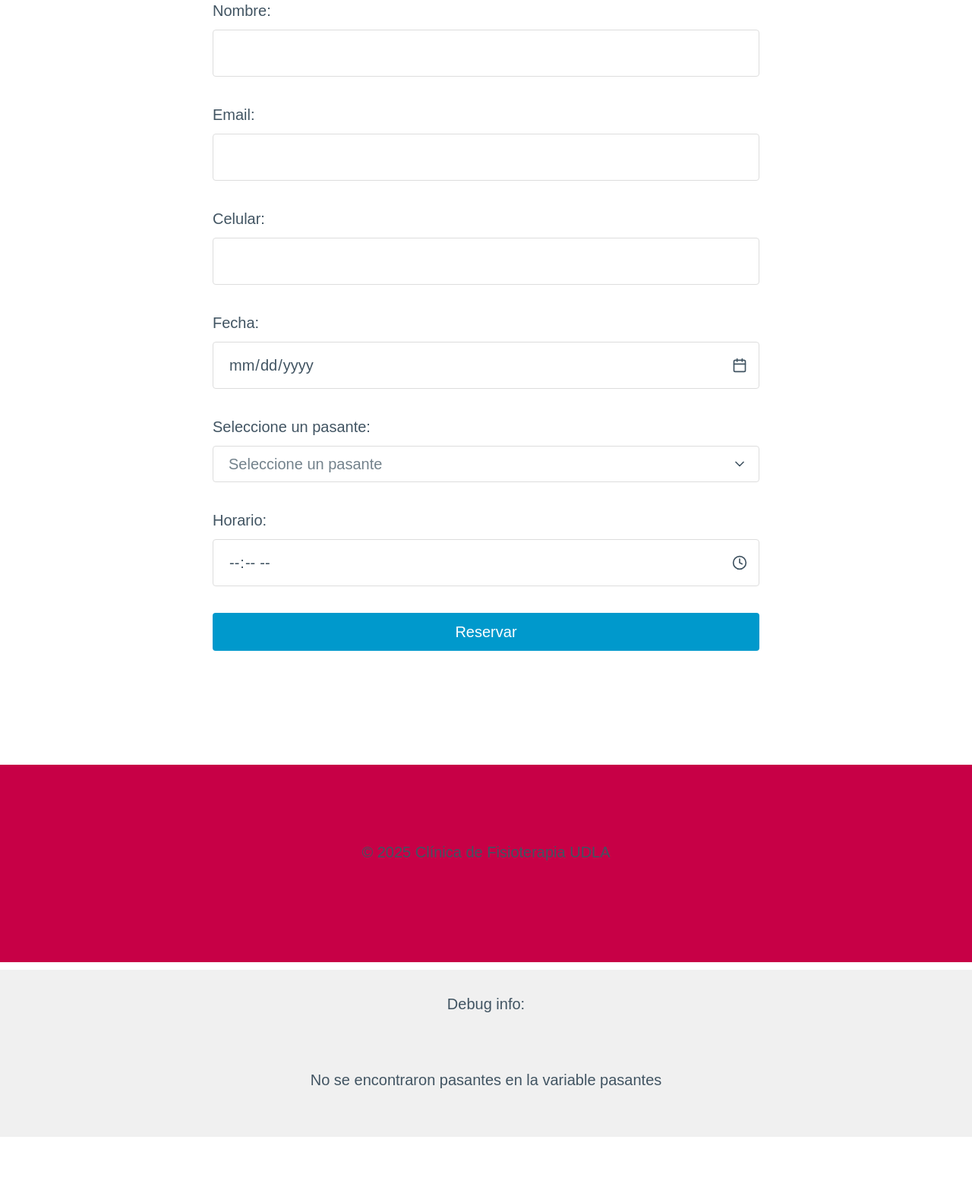
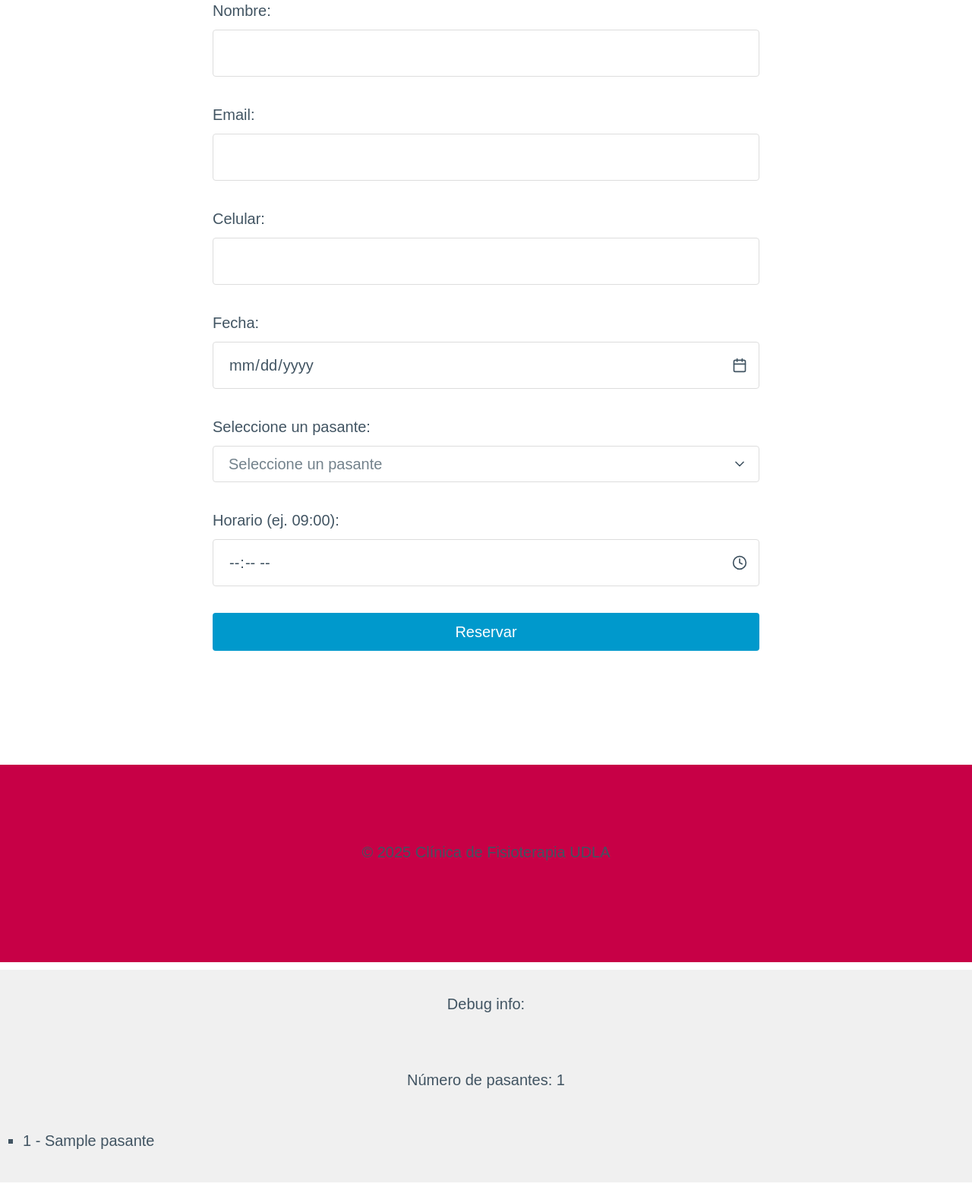
Before and after one commit to MateoRosero/CARF, a Flask app: page /reservar in a window 1280 px wide. Shown: the part 366-1933 px from the top of the page at 76% size. Before the commit the page ends 1863 px from the top, so only its background shows below. Run offline with Flask 3, Linux system fonts and the light colour scheme; tables that the repository leaves empty hold one stand-in row (values such as "Sample post").

Commit message:
Se soluciono el error que no mostrbaba los pasantes,  se agregaron más pasantes ahora ya se realiza la reserva pero no lleva a la pagina de la confirmación pero  en la bd si se guarda la reserva

```diff
--- a/src/app.py
+++ b/src/app.py
@@ -1,4 +1,4 @@
-from flask import Flask, request, jsonify, render_template, redirect, url_for, session
+from flask import Flask, request, jsonify, render_template, redirect, url_for, session, flash
 from database import db, init_db
 from config import Config
 import os
@@ -108,21 +108,15 @@
 app.add_url_rule('/cancelar_reserva',
                 view_func=ReservaController.cancelar_reserva,
                 methods=['POST'])
-app.add_url_rule('/ver_pasantes',
-                view_func=ReservaController.ver_pasantes,
-                methods=['GET'])
-
 @app.route('/reservar', methods=['GET', 'POST'])
 def reservar():
     try:
-        # Agregamos más logs de debug
+        # Logs de debug
         print("Entrando a la ruta /reservar")
 
-        # Obtener todos los pasantes
+        # Obtener pasantes
         pasantes = Pasante.query.all()
         print(f"Pasantes encontrados: {len(pasantes)}")
-
-        # Imprimir cada pasante para debug
         for p in pasantes:
             print(f"Pasante: ID={p.id}, Nombre={p.nombre}")
 
@@ -131,22 +125,39 @@
             email = request.form['email']
             celular = request.form['celular']
             fecha = datetime.strptime(request.form['fecha'], '%Y-%m-%d').date()
-            pasante_id = request.form['pasante_id']
+            pasante_id = int(request.form['pasante_id'])
             horario = request.form['horario']
 
+            # 1. Chequear si el horario ya está ocupado
+            reserva_existente = db.session.query(Reserva).filter_by(
+                pasante_id=pasante_id,
+                fecha=fecha,
+                horario=horario,
+                confirmada=True  # si confirmas la reserva
+            ).first()
+
+            if reserva_existente:
+                flash("El horario ya está ocupado para este pasante.")
+                return redirect(url_for('reservar'))
+
+            # 2. Crear la nueva reserva (por defecto confirmada=False, o True si quieres)
             nueva_reserva = Reserva(
                 nombre=nombre,
                 email=email,
                 celular=celular,
                 fecha=fecha,
                 pasante_id=pasante_id,
-                horario=horario
+                horario=horario,
+                confirmada=False
             )
 
             db.session.add(nueva_reserva)
             db.session.commit()
+
+            flash("Reserva creada correctamente. A la espera de confirmación.")
             return redirect(url_for('index'))
 
+        # Si es GET, renderiza el formulario
         return render_template('reservar.html', pasantes=pasantes)
     except Exception as e:
         print(f"ERROR en /reservar: {str(e)}")
--- a/src/controllers/reserva_controller.py
+++ b/src/controllers/reserva_controller.py
@@ -1,57 +1,75 @@
 from flask import render_template, request, flash, redirect, url_for
 from models.reserva import Reserva
-from models.doctor import Doctor
+from models.pasante import Pasante
 from database import db
 from datetime import datetime, timedelta, timezone
-from models.pasante import Pasante
 
 class ReservaController:
     @staticmethod
     def mostrar_formulario():
-        doctores = Doctor.query.all()
-        return render_template('reservar.html',
-                            doctores=doctores,
-                            nombre=request.args.get('nombre', ''),
-                            email=request.args.get('email', ''),
-                            fecha=request.args.get('fecha', ''),
-                            celular=request.args.get('celular', ''),
-                            doctor_id=request.args.get('doctor_id', ''))
+        """
+        Muestra el formulario de reserva, con la lista de pasantes disponibles.
+        """
+        pasantes = Pasante.query.all()
+
+        return render_template(
+            'reservar.html',
+            pasantes=pasantes,
+            nombre=request.args.get('nombre', ''),
+            email=request.args.get('email', ''),
+            fecha=request.args.get('fecha', ''),
+            celular=request.args.get('celular', ''),
+            pasante_id=request.args.get('pasante_id', '')
+        )
 
     @staticmethod
     def procesar_reserva():
+        """
+        Procesa el POST (form) de la reserva:
+        1) Toma los datos (nombre, email, fecha, celular, pasante_id, horario).
+        2) Verifica que el pasante no tenga ya ese horario ocupado en la fecha elegida.
+        3) Si todo OK, guarda la reserva en la BD y muestra 'confirmacion.html'.
+        """
         try:
-            fecha = datetime.strptime(request.form['fecha'], '%Y-%m-%d').date()
-            doctor = Doctor.query.get(int(request.form['doctor_id']))
+            # 1. Parsear la fecha en formato YYYY-MM-DD
+            fecha_str = request.form['fecha']
+            fecha = datetime.strptime(fecha_str, '%Y-%m-%d').date()
 
+            # 2. Obtener el pasante (vía ID del form)
+            pasante_id = request.form['pasante_id']
+            pasante = Pasante.query.get(int(pasante_id))
+
+            # 3. Crear la nueva reserva (no la guarda en la BD todavía)
             nueva_reserva = Reserva(
                 nombre=request.form['nombre'],
                 email=request.form['email'],
                 fecha=fecha,
                 celular=request.form['celular'],
-                doctor_id=doctor.id,
+                pasante_id=pasante.id,
                 horario=request.form['horario']
             )
 
-            # Verificar si el horario está disponible
-            horarios_ocupados = Reserva.get_horarios_ocupados(
-                nueva_reserva.doctor_id,
-                nueva_reserva.fecha
-            )
+            # 4. Verificar disponibilidad (si ese pasante ya tiene el horario tomado en esa fecha)
+            horarios_ocupados = Reserva.get_horarios_ocupados_pasante(pasante.id, fecha)
             if nueva_reserva.horario in [h[0] for h in horarios_ocupados]:
-                flash('El horario seleccionado ya no está disponible')
+                flash('El horario seleccionado ya no está disponible para este pasante')
                 return redirect(url_for('mostrar_formulario'))
 
+            # 5. Guardar la reserva
             db.session.add(nueva_reserva)
             db.session.commit()
 
-            return render_template('confirmacion.html',
-                                reserva_id=nueva_reserva.id,
-                                nombre=nueva_reserva.nombre,
-                                email=nueva_reserva.email,
-                                fecha=nueva_reserva.fecha,
-                                celular=nueva_reserva.celular,
-                                doctor=doctor,
-                                horario=nueva_reserva.horario)
+            # 6. Renderizar confirmación
+            return render_template(
+                'confirmacion.html',
+                reserva_id=nueva_reserva.id,
+                nombre=nueva_reserva.nombre,
+                email=nueva_reserva.email,
+                fecha=nueva_reserva.fecha,
+                celular=nueva_reserva.celular,
+                pasante=pasante,
+                horario=nueva_reserva.horario
+            )
         except Exception as e:
             db.session.rollback()
             flash('Error al procesar la reserva: ' + str(e))
@@ -59,14 +77,15 @@
 
     @staticmethod
     def confirmar_reserva():
+        """
+        Confirma (marcar confirmada=True) la última reserva creada (ejemplo).
+        """
         try:
-            # Obtener la última reserva del usuario
             ultima_reserva = Reserva.query.order_by(Reserva.id.desc()).first()
             if not ultima_reserva:
                 flash('No se encontró la reserva para confirmar')
                 return redirect(url_for('mostrar_formulario'))
 
-            # Actualizar el estado de la reserva si es necesario
             ultima_reserva.confirmada = True
             db.session.commit()
 
@@ -79,6 +98,9 @@
 
     @staticmethod
     def cancelar_reserva():
+        """
+        Cancela (elimina) la reserva según ID en el form.
+        """
         try:
             reserva_id = request.form.get('reserva_id')
             reserva = Reserva.query.get(reserva_id)
@@ -98,7 +120,9 @@
 
     @staticmethod
     def limpiar_reservas_no_confirmadas():
-        """Elimina reservas no confirmadas después de 1 minuto"""
+        """
+        Elimina reservas no confirmadas después de 1 minuto (ejemplo).
+        """
         try:
             tiempo_limite = datetime.now(timezone.utc) - timedelta(minutes=1)
             reservas_no_confirmadas = Reserva.query.filter_by(
@@ -114,8 +138,3 @@
         except Exception as e:
             db.session.rollback()
             print(f"Error al limpiar reservas: {str(e)}")
-
-    @staticmethod
-    def ver_pasantes():
-        pasantes = Pasante.query.all()
-        return render_template('ver_pasantes.html', pasantes=pasantes)
--- a/src/views/templates/reservar.html
+++ b/src/views/templates/reservar.html
@@ -44,7 +44,9 @@
         {% endwith %}
         <section id="reservas" aria-label="Formulario de reservas">
             <h2>Reservar Cita</h2>
-            <form id="reserva-form" action="{{ url_for('reservar') }}" method="POST">
+            <!-- IMPORTANTE: action="{{ url_for('procesar_reserva') }}"
+                 Asegúrate de que coincide con tu endpoint de Flask -->
+            <form id="reserva-form" action="{{ url_for('procesar_reserva') }}" method="POST">
                 <div class="form-group">
                     <label for="nombre">Nombre:</label>
                     <input type="text" id="nombre" name="nombre" required>
@@ -67,7 +69,7 @@
 
                 <div class="form-group">
                     <label for="pasante">Seleccione un pasante:</label>
-                    <select id="pasante" name="pasante_id" class="form-control" required>
+                    <select id="pasante" name="pasante_id" required>
                         <option value="">Seleccione un pasante</option>
                         {% if pasantes %}
                             {% for pasante in pasantes %}
@@ -80,7 +82,7 @@
                 </div>
 
                 <div class="form-group">
-                    <label for="horario">Horario:</label>
+                    <label for="horario">Horario (ej. 09:00):</label>
                     <input type="time" id="horario" name="horario" required>
                 </div>
 
@@ -91,42 +93,8 @@
     <footer>
         <p>© 2025 Clínica de Fisioterapia UDLA</p>
     </footer>
-    <script>
-        function cargarHorarios() {
-            const doctorId = document.getElementById('doctor_id').value;
-            const fecha = document.getElementById('fecha').value;
-            const horariosGrid = document.getElementById('horarios-grid');
 
-            if (!doctorId || !fecha) return;
-
-            fetch(`/horarios_disponibles?doctor_id=${doctorId}&fecha=${fecha}`)
-                .then(response => response.json())
-                .then(horarios => {
-                    horariosGrid.innerHTML = '';
-                    horarios.forEach(horario => {
-                        const button = document.createElement('button');
-                        button.type = 'button';
-                        button.className = `horario-button ${horario.disponible ? 'disponible' : 'ocupado'}`;
-                        button.textContent = horario.inicio;
-                        button.disabled = !horario.disponible;
-
-                        if (horario.disponible) {
-                            button.onclick = () => {
-                                document.querySelectorAll('.horario-button').forEach(btn =>
-                                    btn.classList.remove('selected'));
-                                button.classList.add('selected');
-                                document.getElementById('horario').value = horario.inicio;
-                            };
-                        }
-
-                        horariosGrid.appendChild(button);
-                    });
-                })
-                .catch(error => console.error('Error:', error));
-        }
-    </script>
-
-    <!-- Debug info -->
+    <!-- Depuración: muestra cuántos pasantes se están recibiendo -->
     <div style="background: #f0f0f0; padding: 10px; margin: 10px 0;">
         <p>Debug info:</p>
         {% if pasantes %}
```
Also changed, not shown: src/models/reserva.py (+17 -12 lines).
